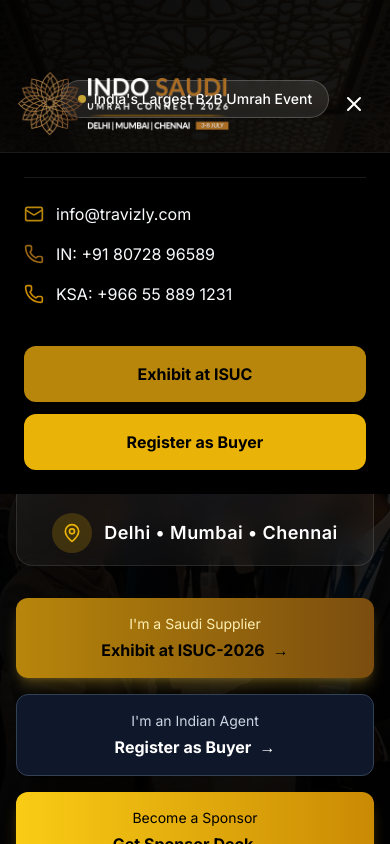
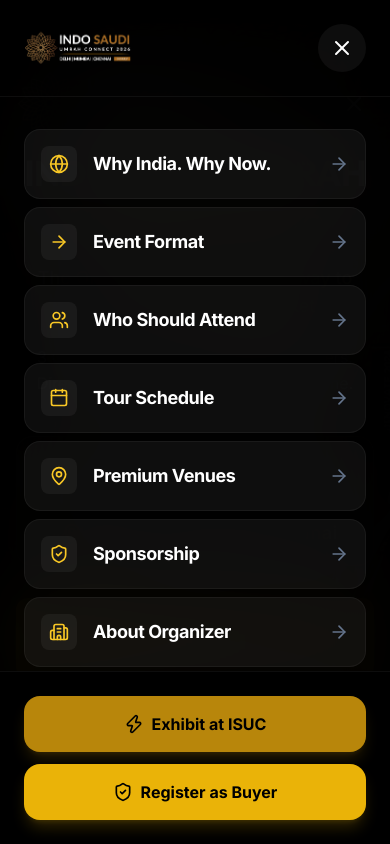
Before and after one commit to Kabish20/Project_ISUC-2026, a React (Vite) app: page / in a window 390 px wide. Both pictures are taken after a click on the button 354 px from the left and 104 px from the top of the page. Shown: the top 844 px of the page. Built offline with nearby package versions, Linux system fonts and the light colour scheme; the HTML template or start-up script is replaced by a standard one.

Commit message:
feat: implement header and core content components including navigation and audience sections

```diff
--- a/src/components/Header.jsx
+++ b/src/components/Header.jsx
@@ -1,6 +1,6 @@
 import React, { useState, useEffect } from 'react';
 import { motion, AnimatePresence } from 'framer-motion';
-import { Mail, Phone, Menu, X, ArrowRight, ShieldCheck, Globe } from 'lucide-react';
+import { Mail, Phone, Menu, X, ArrowRight, ShieldCheck, Globe, Calendar, Zap, Users, Building2, MapPin } from 'lucide-react';
 import logo from '../assets/logo.png';
 
 const Header = () => {
@@ -133,32 +133,102 @@
           </div>
         </div>
 
-        {/* Mobile Menu */}
+        {/* Mobile Menu Overlay */}
         <AnimatePresence>
           {mobileMenuOpen && (
             <motion.div
-              initial={{ opacity: 0, height: 0 }}
-              animate={{ opacity: 1, height: 'auto' }}
-              exit={{ opacity: 0, height: 0 }}
-              className="lg:hidden bg-secondary-900 border-t border-white/10 overflow-hidden"
+              initial={{ opacity: 0, x: '100%' }}
+              animate={{ opacity: 1, x: 0 }}
+              exit={{ opacity: 0, x: '100%' }}
+              transition={{ type: 'spring', damping: 25, stiffness: 200 }}
+              className="fixed inset-0 z-[100] lg:hidden bg-secondary-900/95 backdrop-blur-2xl flex flex-col"
             >
-              <div className="p-6 space-y-6">
+              {/* Header inside Menu */}
+              <div className="flex items-center justify-between p-6 border-b border-white/5">
+                <img src={logo} alt="Logo" className="h-12 w-auto" />
+                <button
+                  onClick={() => setMobileMenuOpen(false)}
+                  className="p-3 bg-white/5 rounded-full text-white hover:bg-white/10 transition-colors"
+                >
+                  <X className="w-6 h-6" />
+                </button>
+              </div>
 
-                <div className="pt-6 border-t border-white/10 space-y-4">
-                  <a href="mailto:info@travizly.com" className="flex items-center gap-3 text-secondary-100">
-                    <Mail className="w-5 h-5 text-primary-600" /> info@travizly.com
-                  </a>
-                  <a href="tel:+918072896589" className="flex items-center gap-3 text-secondary-100">
-                    <Phone className="w-5 h-5 text-primary-700" /> IN: +91 80728 96589
-                  </a>
-                  <a href="tel:+966558891231" className="flex items-center gap-3 text-secondary-100">
-                    <Phone className="w-5 h-5 text-accent-600" /> KSA: +966 55 889 1231
-                  </a>
+              {/* Navigation Links */}
+              <div className="flex-1 overflow-y-auto px-6 py-8">
+                <nav className="space-y-2">
+                  {[
+                    { id: 'why', label: 'Why India. Why Now.', icon: <Globe className="w-5 h-5" /> },
+                    { id: 'format', label: 'Event Format', icon: <ArrowRight className="w-5 h-5" /> },
+                    { id: 'attendees', label: 'Who Should Attend', icon: <Users className="w-5 h-5" /> },
+                    { id: 'schedule', label: 'Tour Schedule', icon: <Calendar className="w-5 h-5" /> },
+                    { id: 'venue', label: 'Premium Venues', icon: <MapPin className="w-5 h-5" /> },
+                    { id: 'sponsor-deck', label: 'Sponsorship', icon: <ShieldCheck className="w-5 h-5" /> },
+                    { id: 'organizer', label: 'About Organizer', icon: <Building2 className="w-5 h-5" /> },
+                  ].map((item, index) => (
+                    <motion.button
+                      key={item.id}
+                      initial={{ opacity: 0, x: 20 }}
+                      animate={{ opacity: 1, x: 0 }}
+                      transition={{ delay: 0.1 + index * 0.05 }}
+                      onClick={() => scrollToSection(item.id)}
+                      className="w-full flex items-center justify-between p-4 rounded-2xl bg-white/5 border border-white/5 text-left group hover:bg-primary-600/10 hover:border-primary-500/20 transition-all"
+                    >
+                      <span className="flex items-center gap-4">
+                        <span className="p-2 rounded-lg bg-white/5 text-primary-400 group-hover:bg-primary-500 group-hover:text-secondary-900 transition-all">
+                          {item.icon || <ArrowRight className="w-4 h-4" />}
+                        </span>
+                        <span className="text-lg font-bold text-white tracking-tight">{item.label}</span>
+                      </span>
+                      <ArrowRight className="w-5 h-5 text-secondary-500 group-hover:text-primary-400 group-hover:translate-x-1 transition-all" />
+                    </motion.button>
+                  ))}
+                </nav>
+
+                {/* Contact Info in Menu */}
+                <div className="mt-12 pt-8 border-t border-white/5 space-y-6">
+                  <h4 className="text-xs font-black uppercase tracking-[0.2em] text-secondary-500 mb-4">Official Contact</h4>
+                  <div className="space-y-4">
+                    <a href="mailto:info@travizly.com" className="flex items-center gap-4 text-secondary-200 hover:text-white transition-colors group">
+                      <div className="w-10 h-10 rounded-xl bg-white/5 flex items-center justify-center text-primary-600 group-hover:scale-110 transition-transform">
+                        <Mail className="w-5 h-5" />
+                      </div>
+                      <span className="text-sm font-medium">info@travizly.com</span>
+                    </a>
+                    <div className="grid grid-cols-1 gap-4">
+                      <a href="tel:+918072896589" className="flex items-center gap-4 text-secondary-200 hover:text-white transition-colors group">
+                        <div className="w-10 h-10 rounded-xl bg-white/5 flex items-center justify-center text-primary-700 group-hover:scale-110 transition-transform">
+                          <Phone className="w-5 h-5" />
+                        </div>
+                        <span className="text-sm font-medium">IN: +91 80728 96589</span>
+                      </a>
+                      <a href="tel:+966558891231" className="flex items-center gap-4 text-secondary-200 hover:text-white transition-colors group">
+                        <div className="w-10 h-10 rounded-xl bg-white/5 flex items-center justify-center text-accent-600 group-hover:scale-110 transition-transform">
+                          <Phone className="w-5 h-5" />
+                        </div>
+                        <span className="text-sm font-medium">KSA: +966 55 889 1231</span>
+                      </a>
+                    </div>
+                  </div>
                 </div>
-                <div className="grid grid-cols-1 gap-3 pt-4">
-                  <button onClick={() => scrollToSection('exhibit')} className="w-full py-4 bg-primary-600 rounded-xl font-bold text-secondary-900">Exhibit at ISUC</button>
-                  <button onClick={() => scrollToSection('register-buyer')} className="w-full py-4 bg-accent-500 rounded-xl font-bold text-secondary-900">Register as Buyer</button>
-                </div>
+              </div>
+
+              {/* Action Footer */}
+              <div className="p-6 bg-secondary-900 border-t border-white/5 grid grid-cols-1 gap-3">
+                <button
+                  onClick={() => scrollToSection('exhibit')}
+                  className="w-full py-4 bg-primary-600 hover:bg-primary-500 rounded-2xl font-bold text-secondary-900 shadow-lg shadow-primary-600/20 transition-all flex items-center justify-center gap-2"
+                >
+                  <Zap className="w-5 h-5" />
+                  Exhibit at ISUC
+                </button>
+                <button
+                  onClick={() => scrollToSection('register-buyer')}
+                  className="w-full py-4 bg-accent-500 hover:bg-accent-400 rounded-2xl font-bold text-secondary-900 shadow-lg shadow-accent-500/20 transition-all flex items-center justify-center gap-2"
+                >
+                  <ShieldCheck className="w-5 h-5" />
+                  Register as Buyer
+                </button>
               </div>
             </motion.div>
           )}
--- a/src/components/OrganizedBy.jsx
+++ b/src/components/OrganizedBy.jsx
@@ -49,7 +49,7 @@
   };
 
   return (
-    <section className="py-24 bg-secondary-900 relative overflow-hidden">
+    <section id="organizer" className="py-24 bg-secondary-900 relative overflow-hidden">
       {/* Subtle dot grid */}
       <div className="absolute inset-0 opacity-[0.04] bg-[radial-gradient(#b68d40_1px,transparent_1px)] [background-size:24px_24px]"></div>
       {/* Glow orbs */}
--- a/src/components/WhoShouldAttend.jsx
+++ b/src/components/WhoShouldAttend.jsx
@@ -19,7 +19,7 @@
   ];
 
   return (
-    <section className="py-24 bg-secondary-900 text-white relative overflow-hidden">
+    <section id="attendees" className="py-24 bg-secondary-900 text-white relative overflow-hidden">
       <div className="absolute inset-0 z-0">
         <motion.img
           initial={{ scale: 1.1, opacity: 0 }}
```
